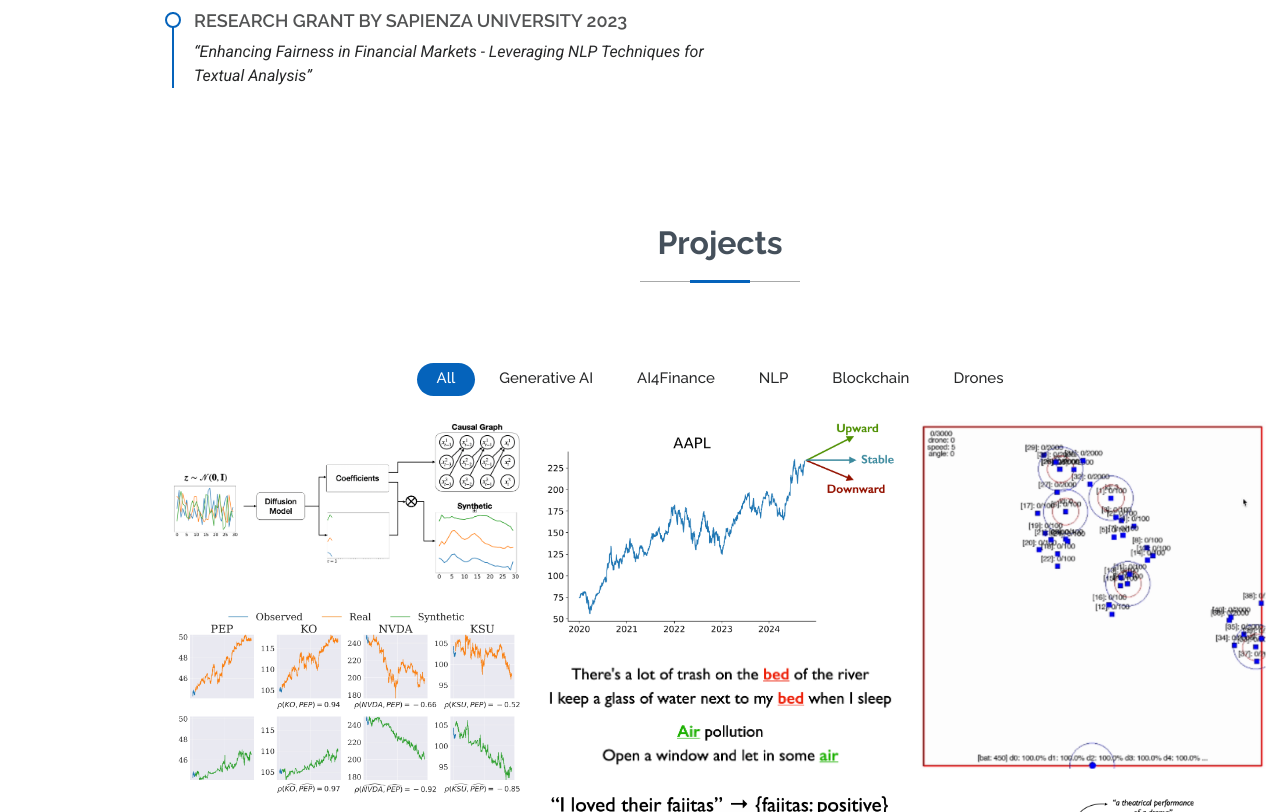
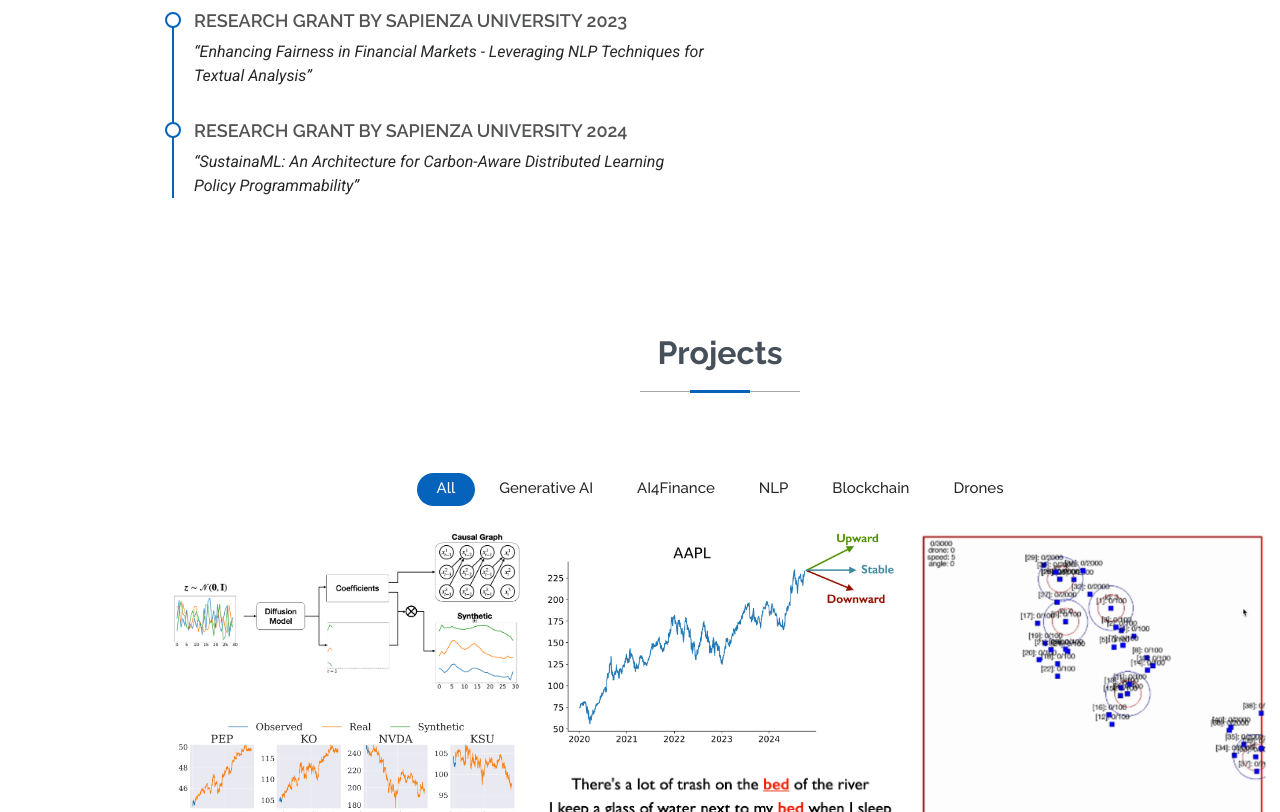
Before and after one commit to giuseppemasi99/giuseppemasi99.github.io, a plain HTML site: page index.html in a window 1280 px wide. Shown: the part 3000-3812 px from the top of the page. Drawn offline with Linux system fonts and the light colour scheme.

Commit message:
added research grant 2024

```diff
--- a/index.html
+++ b/index.html
@@ -221,6 +221,12 @@
               <h4>Research Grant by Sapienza University 2023</h4>
               <p class="fst-italic">&ldquo;Enhancing Fairness in Financial Markets - Leveraging NLP Techniques for
                 Textual Analysis&rdquo;
+              </p>
+            </div>
+            <div class="resume-item">
+              <h4>Research Grant by Sapienza University 2024</h4>
+              <p class="fst-italic">&ldquo;SustainaML: An Architecture for Carbon-Aware Distributed Learning Policy
+                Programmability&rdquo;
               </p>
             </div>
 
```
